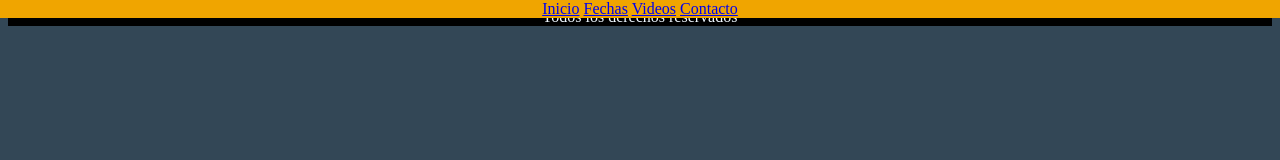
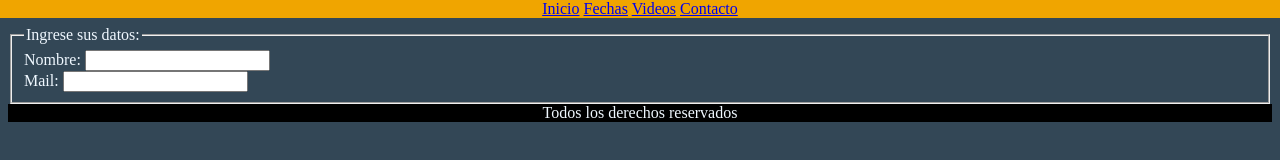
Before and after one commit to FerBurruso/LaRenga, a plain HTML site: page contacto.html in a window 1280 px wide. Drawn offline with Linux system fonts and the light colour scheme.

Commit message:
modificaciones

```diff
--- a/contacto.html
+++ b/contacto.html
@@ -17,8 +17,26 @@
             <a href="contacto.html">Contacto</a>
         </nav>
     </header>
+    <br><!-- Tuve que poner este br porque la barrita del form me tapaba el formulario. ¿Cómo debería haberlo solucionado? -->
     <main>
+        <div>
+            <form action="">
+                <fieldset>
+                    <legend>Ingrese sus datos:</legend>
+                    <div>
+                        <label for="">Nombre:</label>
+                        <input type="text">
+                    </div>
+                    <div>
+                        <label for="">Mail:</label>
+                        <input type="text">
+                    </div>
 
+
+
+                </fieldset>
+            </form>
+        </div>
     </main>
 
     <footer>
```
Also changed, not shown: index.html (+4 -4 lines).
